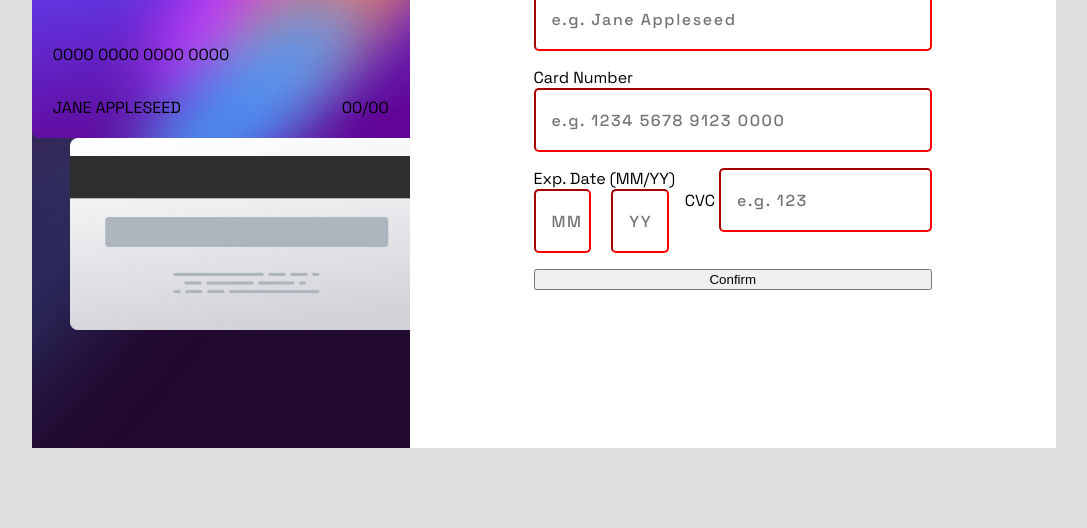
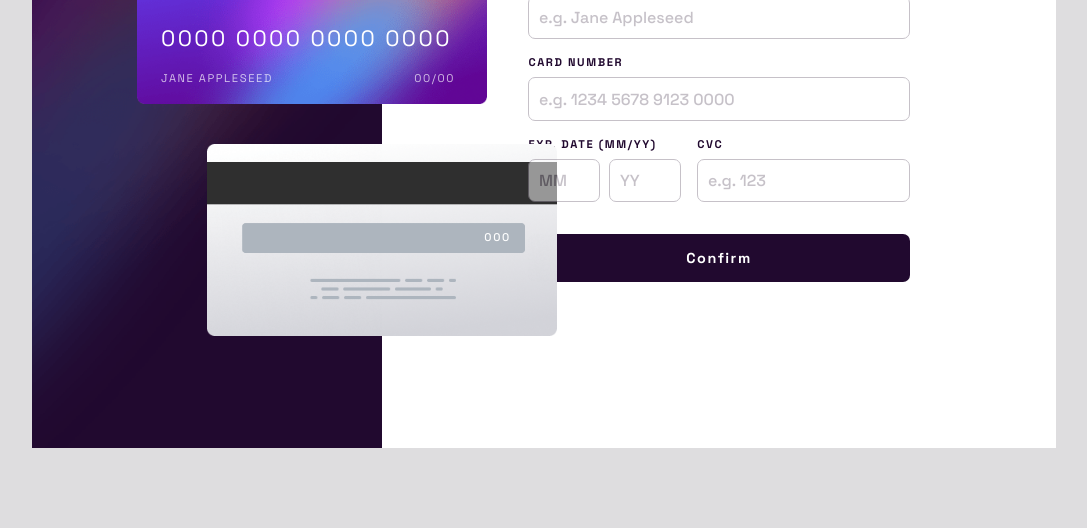
Before and after one commit to L0PEZSantiago/docs, a plain HTML site: page index.html in a window 1280 px wide. Shown: the part 272-800 px from the top of the page, without its empty margins (96-1183 px from the left). Drawn offline with Linux system fonts and the light colour scheme.

Commit message:
Exo terminé

```diff
--- a/index.html
+++ b/index.html
@@ -20,6 +20,7 @@
 
     <!---- aside ---->
     <aside>
+<!---- front card ---->
       <div class="card">
         <img src="images/card-logo.svg">
         <div class="global-card-info">
@@ -30,30 +31,39 @@
           </div>
         </div>
       </div>
-
-      <div class="card"></div>
+<!---- back card ---->
+      <div class="card">
+        <div class="triple-zero">
+          <p>000</p>
+        </div>
+      </div>
 
     </aside>
+
+    <!---- form ---->
     <section class="form">
       <form action="/submit" method="post">
         <label for="name">Cardholder Name</label>
-        <input type="text" id="name" class="input-width-100"placeholder="e.g. Jane Appleseed">
+        <input type="text" id="name" class="input-width-100" required minlength="1" maxlength="40" placeholder="e.g. Jane Appleseed">
         <label for="number">Card Number</label>
-        <input type="text" id="number" class="input-width-100" placeholder="e.g. 1234 5678 9123 0000">
-
+        <input type="text" id="number" required minlength="16" maxlength="16" class="input-width-100" placeholder="e.g. 1234 5678 9123 0000">
+        <!---- date and cvc ---->
         <div class="date-cvc">
           <div class="date">
             <label for="month">Exp. Date (MM/YY)</label>
+            <!---- month and year ---->
             <div class="input-date">
-              <input type="text" id="month" placeholder="MM">
-              <input type="text" id="year" placeholder="YY">
+              <input type="text" id="month" required min="1" max="12" minlength="1" placeholder="MM">
+              <input type="text" id="year" required  minlength="2" maxlenght="2" placeholder="YY">
             </div>
           </div>
+          <!---- cvc ---->
           <div class="cvc">
             <label for="cvc">CVC</label>
-            <input type="text" id="cvc" placeholder="e.g. 123">
+            <input type="text" id="cvc" minlength="4" maxlength="5" required placeholder="e.g. 123">
           </div>
         </div>
+        <!---- button ---->
         <button type="submit">Confirm</button>
       </form>
     </section>
--- a/style.css
+++ b/style.css
@@ -2,11 +2,17 @@
     --light-grayish-violet: hsl(270, 3%, 87%);
     --dark-grayish-violet: hsl(279, 6%, 55%);
     --very-dark-violet: hsl(278, 68%, 11%);
+    --font-size-card-bottom: 0.7rem;
+    --font-weight-500: 500;
+    --font-weight-700: 700;
+}
+
+* {
+    font-family: 'Space Grotesk', sans-serif;
 }
 
 
 body {
-    font-family: 'Space Grotesk', sans-serif;
     background-color: var(--light-grayish-violet);
     display: flex;
     align-items: center;
@@ -33,7 +39,66 @@ aside {
     justify-content: center;
     align-items: flex-end;
     flex-direction: column;
+    gap: 2rem;
 }
+
+/* CARDS */
+
+.card {
+    background-repeat: no-repeat;
+    box-sizing: border-box;
+}
+
+.card-info {
+    display: flex;
+    justify-content: space-between;
+}
+
+
+/* FRONT CARD */
+
+.card:first-child {
+    background-image: url(images/bg-card-front.png);
+    color: white;
+    display: flex;
+    flex-direction: column;
+    justify-content: space-between;
+}
+
+.global-card-info>p:first-of-type {
+    margin-bottom: 0.5rem;
+    letter-spacing: 0.15rem;
+    font-size: 1.39rem;
+}
+
+
+.card-info p {
+    font-size: var(--font-size-card-bottom);
+    color: rgba(255, 255, 255, 0.716);
+    letter-spacing: 0.1rem;
+}
+
+/* BACK CARD */
+
+.card:last-child {
+    background-image: url(images/bg-card-back.png);
+    box-sizing: border-box;
+    color: white;
+    display: flex;
+    justify-content: flex-end;
+    align-items: center;
+
+}
+
+.triple-zero {
+    display: flex;
+    justify-content: flex-end;
+    align-items: center;
+}
+
+
+/* FORM */
+
 
 .form {
     display: flex;
@@ -43,97 +108,145 @@ aside {
     background-color: white;
 }
 
-.card:first-child .card-info {
-    display: flex;
-    justify-content: space-between;
-}
-
-.card:first-child {
-    background-image: url(images/bg-card-front.png);
-    background-size: cover;
-    background-repeat: no-repeat;
-    padding: 1.5rem 1.3rem 0.2rem 1.3rem;
-    height: 11.5rem;
-    width: 21rem;
-    display: flex;
-    flex-direction: column;
-    justify-content: space-between;
-}
-
-
-.card:last-child {
-    background-image: url(images/bg-card-back.png);
-    background-size: cover;
-    background-repeat: no-repeat;
-}
-
 form {
     display: flex;
     flex-direction: column;
-    justify-content: space-between;
-    align-items: flex-start;
-
-    padding: 1.5rem;
 }
 
-.form input {
-    border-color: red;
-    border-width: 2px;
-    border-radius: 5px;
-    ;
-    height: 4rem;
+form input {
+    border-color: var(--dark-grayish-violet);
+    opacity: 0.5;
+    border-style: solid;
+    border-width: 1px;
+    border-radius: 7px;
+    height: 2.7rem;
     margin-bottom: 1rem;
     padding-left: 1rem;
     color: var(--very-dark-violet);
     font-size: 1rem;
-    font-weight: 500;
-    font-family: 'Space Grotesk', sans-serif;
+    font-weight: var(--font-weight-500);
+    box-sizing: border-box;
+    padding-inline: 0.6rem;
+}
+
+form label {
+    color: var(--very-dark-violet);
+    text-transform: uppercase;
+    font-weight: var(--font-weight-700);
     letter-spacing: 0.1rem;
-    box-sizing: border-box;
+    margin-bottom: 0.5rem;
+    font-size: 0.7rem;
+}
+
+input::placeholder {
+    color: var(--dark-grayish-violet);
+    font-size: 1rem;
+    font-weight: var(--font-weight-500);
 }
 
 .input-width-100 {
     width: 100%;
 }
 
+/* DATE */
+
 .date-cvc {
     display: flex;
 }
 
+.date {
+    display: flex;
+    flex-direction: column;
+
+}
 
 .date input {
-    width: 3.6rem;
+    width: 4.5rem;
     margin-right: 1rem;
+}
+
+.date input:first-of-type {
+    margin-right: 0.3rem;
+}
+
+/* CVC */
+
+.cvc {
+    display: flex;
+    flex-direction: column;
+
 }
 
 button {
     width: 100%;
+    margin-top: 1rem;
+    background-color: var(--very-dark-violet);
+    color: white;
+    border: none;
+    border-radius: 7px;
+    height: 3rem;
+    font-weight: var(--font-weight-700);
+    letter-spacing: 0.1rem;
+    font-size: 0.9rem;
+    cursor: pointer;
+
 }
 
 /* RESPONSIVE DESKTOP */
 
-@media screen and (min-width: 376px) {
+@media screen and (min-width: 761px) {
     .card {
-        width: 90%;
-        height: 30%;
+        width: 350px;
+        height: 200px;
+        background-size: contain;
     }
 
     .card img {
         width: 60px;
     }
+
+    .card:first-child  {
+        transform: translateX(30%);
+        padding: 1.5rem 2rem 1rem 1.5rem;
+    }
+
+    .card:last-child {
+        transform: translateX(50%);
+        display: flex;
+        justify-content: center;
+        align-items: center;
+    }
+
+    .card:last-child p {
+        margin: 0;
+        margin-right: 0.7rem;
+        font-weight: var(--font-weight-500);
+    }
+
+
+    .triple-zero {
+        padding-bottom: 0.35rem;
+        font-size: var(--font-size-card-bottom);
+        width: 80%;
+        height: 11%;
+        display: flex;
+        align-items: flex-start;
+        letter-spacing: 0.1rem;
+    }
+
 }
 
 /* RESPONSIVE MOBILE */
 
-@media screen and (max-width: 375px) {
+@media screen and (max-width: 760px) {
 
     html {
-        font-size: 12px;
+        font-size: 14px;
     }
 
     main {
         grid-template-columns: 1fr;
-        grid-template-rows: 1fr 3fr;
+        grid-template-rows: 16.8rem 1fr;
         height: 100%;
         width: 100%;
     }
@@ -145,10 +258,11 @@ button {
     }
 
     .card {
-        color: white;
         background-position: center;
         background-size: contain;
         box-sizing: border-box;
+        height: 11.5rem;
+        width: 20rem;
     }
 
     .card img {
@@ -157,19 +271,30 @@ button {
 
     .card:first-child {
         position: absolute;
-        background-size: contain;
         bottom: 0;
         left: 1rem;
-        transform: translateY(24%);
-        width: 20rem;
+        transform: translateY(29%);
+        padding: 1.5rem 1.3rem 0.8rem 1.3rem;
 
     }
 
+    .global-card-info>p:first-of-type {
+        letter-spacing: 0.1rem;
+    }
+
+    .cvc input {
+        margin: 0;
+    }
+
     .card:last-child {
-        width: 20rem;
-        height: 11.5rem;
-        background-size: contain;
+        padding: 2.5rem;
+    }
 
+    .triple-zero {
+        padding-bottom: 0.35rem;
+        font-size: var(--font-size-card-bottom);
+        width: 80%;
+        height: 23%;
     }
 
     .global-card-info {
@@ -179,34 +304,5 @@ button {
         height: 60%;
     }
 
-    .global-card-info>p:first-of-type {
-        margin-bottom: 0;
-        font-weight: 600;
-        letter-spacing: 0.1rem;
-    }
-
-    .card-info p {
-        font-size: 0.8rem;
-
-        color: rgba(255, 255, 255, 0.716);
-    }
-
-
-    .date {
-        display: flex;
-       flex-direction: column;
-    }
-
-    .cvc {
-        display: flex;
-        flex-direction: column;
-
-    }
-
-    .cvc input {
-        margin: 0;
-    }
-
-
 
 }
```
